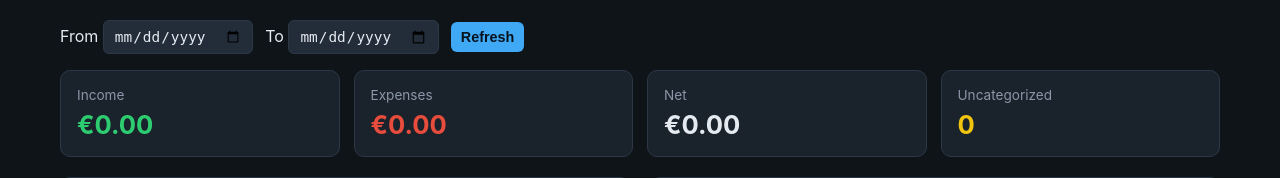
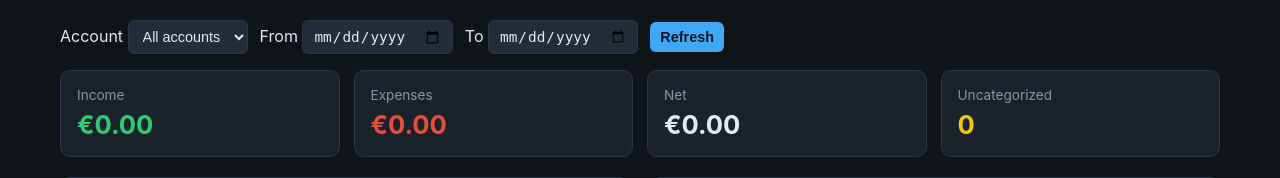
Before and after one commit to Thunderstriker/ha-money-manager, a Flask app: page / in a window 1280 px wide. Shown: the part 59-237 px from the top of the page. Run offline with Flask 3, Linux system fonts and the light colour scheme; data comes from the database, SQL or seed files in the repository; data that the repository does not hold is empty.

Commit message:
Add multi-account import, filters and account management

```diff
--- a/money_manager/app/main.py
+++ b/money_manager/app/main.py
@@ -189,6 +189,21 @@ def apply_rules():
 # Transactions
 # ---------------------------------------------------------------------------
 
+@app.route("/api/accounts", methods=["GET"])
+def list_accounts():
+    """List accounts already attached to transactions, including unassigned rows."""
+    conn = db.get_db()
+    rows = conn.execute(
+        """SELECT account, COUNT(*) AS count FROM transactions
+           GROUP BY account ORDER BY account"""
+    ).fetchall()
+    conn.close()
+    return jsonify([dict(r) for r in rows])
+
+
+def _normalize_account(value):
+    return "".join(value.split()).upper()
+
 def _build_filters(args):
     clauses = []
     params = []
@@ -203,6 +218,11 @@ def _build_filters(args):
         params.append(args["category_id"])
     if args.get("uncategorized") == "1":
         clauses.append("category_id IS NULL")
+    if args.get("account") == "__unassigned__":
+        clauses.append("account = ''")
+    elif args.get("account"):
+        clauses.append("account = ?")
+        params.append(args["account"])
     if args.get("search"):
         clauses.append("(description LIKE ? OR counterparty LIKE ?)")
         like = f"%{args['search']}%"
@@ -237,6 +257,10 @@ def list_transactions():
 @app.route("/api/transactions/<int:tx_id>", methods=["PUT"])
 def update_transaction(tx_id):
     data = request.get_json(force=True)
+    if "account" in data:
+        if not isinstance(data["account"], str):
+            return jsonify({"error": "account must be a string"}), 400
+        data["account"] = _normalize_account(data["account"])
     fields = []
     params = []
     for key in ("date", "amount", "description", "counterparty", "iban", "account", "category_id"):
@@ -271,11 +295,17 @@ def import_file():
     if "file" not in request.files:
         return jsonify({"error": "no file provided"}), 400
     file = request.files["file"]
+    account_override = request.form.get("account", "")
+    if account_override and not account_override.strip():
+        return jsonify({"error": "account must not be blank"}), 400
+    account_override = _normalize_account(account_override)
     raw = file.read()
     try:
         parsed = importers.parse_file(raw, file.filename)
     except Exception as exc:  # noqa: BLE001
         return jsonify({"error": f"could not parse file: {exc}"}), 400
+    for tx in parsed:
+        tx["account"] = account_override or _normalize_account(tx.get("account", ""))
 
     conn = db.get_db()
     rules = cat_engine.sorted_rules(conn.execute("SELECT * FROM rules").fetchall())
@@ -349,14 +379,17 @@ def export_csv():
 @app.route("/api/summary/monthly", methods=["GET"])
 def summary_monthly():
     """Income/expense totals per month (YYYY-MM)."""
+    where, params = _build_filters(request.args)
     conn = db.get_db()
     rows = conn.execute(
-        """SELECT substr(date, 1, 7) AS month,
+        f"""SELECT substr(date, 1, 7) AS month,
                   SUM(CASE WHEN amount > 0 THEN amount ELSE 0 END) AS income,
                   SUM(CASE WHEN amount < 0 THEN -amount ELSE 0 END) AS expense
            FROM transactions
+           {where}
            GROUP BY month
-           ORDER BY month ASC"""
+           ORDER BY month ASC""",
+        params,
     ).fetchall()
     conn.close()
     return jsonify([dict(r) for r in rows])
@@ -366,8 +399,7 @@ def summary_monthly():
 def summary_categories():
     """Expense totals per category, optionally filtered by date range / month."""
     where, params = _build_filters(request.args)
-    extra = "amount < 0" if not where else "amount < 0"
-    where_clause = f"{where} AND {extra}" if where else f"WHERE {extra}"
+    where_clause = f"{where} AND amount < 0" if where else "WHERE amount < 0"
     conn = db.get_db()
     rows = conn.execute(
         f"""SELECT COALESCE(categories.name, 'Uncategorized') AS category,
@@ -397,8 +429,9 @@ def summary_totals():
             {where}""",
         params,
     ).fetchone()
+    uncategorized_where = f"{where} AND category_id IS NULL" if where else "WHERE category_id IS NULL"
     uncategorized = conn.execute(
-        "SELECT COUNT(*) AS c FROM transactions WHERE category_id IS NULL"
+        f"SELECT COUNT(*) AS c FROM transactions {uncategorized_where}", params
     ).fetchone()["c"]
     conn.close()
     data = dict(row)
--- a/money_manager/app/static/js/app.js
+++ b/money_manager/app/static/js/app.js
@@ -3,6 +3,7 @@
   const api = (path) => `${BASE}${path}`;
 
   let categories = [];
+  let accounts = [];
   let txOffset = 0;
   const txLimit = 50;
   let monthlyChart = null;
@@ -26,17 +27,39 @@
     return n.toLocaleString(undefined, { style: "currency", currency: "EUR" });
   }
 
+  async function loadAccounts() {
+    accounts = await fetch(api("/api/accounts")).then((r) => r.json());
+    ["dash-account", "tx-account", "export-account"].forEach((id) => {
+      const select = document.getElementById(id);
+      const current = select.value;
+      select.replaceChildren(new Option("All accounts", ""));
+      accounts.forEach(({ account, count }) => {
+        select.add(new Option(`${account || "Unassigned"} (${count})`, account || "__unassigned__"));
+      });
+      select.value = [...select.options].some((option) => option.value === current) ? current : "";
+    });
+    const list = document.getElementById("known-accounts");
+    list.replaceChildren();
+    accounts.filter((item) => item.account).forEach(({ account }) => {
+      const option = document.createElement("option");
+      option.value = account;
+      list.appendChild(option);
+    });
+  }
+
   // ----------------------------------------------------------- dashboard --
   async function loadDashboard() {
     const from = document.getElementById("dash-from").value;
     const to = document.getElementById("dash-to").value;
     const qs = new URLSearchParams();
+    const account = document.getElementById("dash-account").value;
+    if (account) qs.set("account", account);
     if (from) qs.set("from", from);
     if (to) qs.set("to", to);
 
     const [totals, monthly, byCategory] = await Promise.all([
       fetch(api(`/api/summary/totals?${qs}`)).then((r) => r.json()),
-      fetch(api(`/api/summary/monthly`)).then((r) => r.json()),
+      fetch(api(`/api/summary/monthly?${qs}`)).then((r) => r.json()),
       fetch(api(`/api/summary/categories?${qs}`)).then((r) => r.json()),
     ]);
 
@@ -84,6 +107,7 @@
   }
 
   document.getElementById("dash-refresh").addEventListener("click", loadDashboard);
+  document.getElementById("dash-account").addEventListener("change", loadDashboard);
 
   // -------------------------------------------------------- transactions --
   async function loadCategoryOptionsForFilter() {
@@ -100,11 +124,13 @@
   async function loadTransactions() {
     const search = document.getElementById("tx-search").value;
     const categoryId = document.getElementById("tx-category-filter").value;
+    const account = document.getElementById("tx-account").value;
     const uncategorized = document.getElementById("tx-uncategorized-only").checked;
 
     const qs = new URLSearchParams();
     if (search) qs.set("search", search);
     if (categoryId) qs.set("category_id", categoryId);
+    if (account) qs.set("account", account);
     if (uncategorized) qs.set("uncategorized", "1");
     qs.set("limit", txLimit);
     qs.set("offset", txOffset);
@@ -136,16 +162,42 @@
         });
       });
 
-      tr.innerHTML = `
-        <td>${tx.date}</td>
-        <td>${tx.description || ""}</td>
-        <td>${tx.counterparty || ""}</td>
-        <td class="${amountClass}">${fmtMoney(tx.amount)}</td>
-        <td class="cat-cell"></td>
-        <td class="row-actions"><button class="danger" data-id="${tx.id}">Delete</button></td>
-      `;
-      tr.querySelector(".cat-cell").appendChild(catSelect);
-      tr.querySelector(".danger").addEventListener("click", async () => {
+      const addCell = (text) => {
+        const cell = tr.insertCell();
+        cell.textContent = text;
+        return cell;
+      };
+      addCell(tx.date);
+      const accountCell = addCell("");
+      const accountButton = document.createElement("button");
+      accountButton.textContent = tx.account || "Unassigned";
+      accountButton.title = "Click to change account";
+      accountButton.addEventListener("click", async () => {
+        const value = prompt("Account identifier (empty for unassigned):", tx.account || "");
+        if (value === null) return;
+        const response = await fetch(api(`/api/transactions/${tx.id}`), {
+          method: "PUT",
+          headers: { "Content-Type": "application/json" },
+          body: JSON.stringify({ account: value }),
+        });
+        if (!response.ok) {
+          alert("Could not change account.");
+          return;
+        }
+        await loadAccounts();
+        loadTransactions();
+        loadDashboard();
+      });
+      accountCell.appendChild(accountButton);
+      addCell(tx.description || "");
+      addCell(tx.counterparty || "");
+      addCell(fmtMoney(tx.amount)).className = amountClass;
+      addCell("").appendChild(catSelect);
+      const deleteButton = document.createElement("button");
+      deleteButton.className = "danger";
+      deleteButton.textContent = "Delete";
+      addCell("").appendChild(deleteButton);
+      deleteButton.addEventListener("click", async () => {
         if (!confirm("Delete this transaction?")) return;
         await fetch(api(`/api/transactions/${tx.id}`), { method: "DELETE" });
         loadTransactions();
@@ -158,6 +210,10 @@
   }
 
   document.getElementById("tx-refresh").addEventListener("click", () => {
+    txOffset = 0;
+    loadTransactions();
+  });
+  document.getElementById("tx-account").addEventListener("change", () => {
     txOffset = 0;
     loadTransactions();
   });
@@ -190,6 +246,8 @@
     }
     const formData = new FormData();
     formData.append("file", fileInput.files[0]);
+    const accountOverride = document.getElementById("import-account").value.trim();
+    if (accountOverride) formData.append("account", accountOverride);
     resultBox.textContent = "Importing...";
     try {
       const res = await fetch(api(`/api/import`), { method: "POST", body: formData }).then((r) => r.json());
@@ -199,6 +257,7 @@
         resultBox.textContent =
           `Imported ${res.inserted} new transaction(s), skipped ${res.duplicates} duplicate(s) ` +
           `out of ${res.total_parsed} parsed.`;
+        await loadAccounts();
         loadDashboard();
       }
     } catch (err) {
@@ -210,6 +269,8 @@
     const from = document.getElementById("export-from").value;
     const to = document.getElementById("export-to").value;
     const qs = new URLSearchParams();
+    const account = document.getElementById("export-account").value;
+    if (account) qs.set("account", account);
     if (from) qs.set("from", from);
     if (to) qs.set("to", to);
     window.location.href = api(`/api/export?${qs}`);
@@ -300,6 +361,7 @@
   (async function init() {
     categories = await fetch(api(`/api/categories`)).then((r) => r.json());
     await loadCategoryOptionsForFilter();
+    await loadAccounts();
     loadDashboard();
   })();
 })();
--- a/money_manager/app/templates/index.html
+++ b/money_manager/app/templates/index.html
@@ -22,6 +22,7 @@
     <!-- Dashboard -->
     <section id="tab-dashboard" class="tab-panel active">
       <div class="filter-bar">
+        <label>Account <select id="dash-account"><option value="">All accounts</option></select></label>
         <label>From <input type="date" id="dash-from" /></label>
         <label>To <input type="date" id="dash-to" /></label>
         <button id="dash-refresh">Refresh</button>
@@ -50,6 +51,7 @@
     <section id="tab-transactions" class="tab-panel">
       <div class="filter-bar">
         <input type="text" id="tx-search" placeholder="Search description / counterparty" />
+        <select id="tx-account"><option value="">All accounts</option></select>
         <select id="tx-category-filter"><option value="">All categories</option></select>
         <label><input type="checkbox" id="tx-uncategorized-only" /> Uncategorized only</label>
         <button id="tx-refresh">Search</button>
@@ -57,7 +59,7 @@
       </div>
       <table class="tx-table">
         <thead>
-          <tr><th>Date</th><th>Description</th><th>Counterparty</th><th>Amount</th><th>Category</th><th></th></tr>
+          <tr><th>Date</th><th>Account</th><th>Description</th><th>Counterparty</th><th>Amount</th><th>Category</th><th></th></tr>
         </thead>
         <tbody id="tx-rows"></tbody>
       </table>
@@ -72,14 +74,17 @@
     <section id="tab-importexport" class="tab-panel">
       <div class="panel-box">
         <h3>Import transactions</h3>
-        <p>Supports CSV exports from most banks (ING, ABN AMRO, Rabobank, bunq, ...) and ISO 20022 <code>camt.053</code> XML statements.</p>
+        <p>Supports CSV, Argenta XLSX, and ISO 20022 <code>camt.053</code> XML statements. The account in the file is used unless you specify an override below.</p>
         <input type="file" id="import-file" accept=".csv,.xml,.txt,.xlsx,.xls" />
+        <label>Account override (optional) <input type="text" id="import-account" list="known-accounts" placeholder="e.g. BE12345678901234" autocomplete="off" /></label>
+        <datalist id="known-accounts"></datalist>
         <button id="import-btn">Import</button>
         <div id="import-result" class="result-box"></div>
       </div>
       <div class="panel-box">
         <h3>Export transactions</h3>
-        <p>Export the currently filtered set of transactions (date range below) to CSV.</p>
+        <p>Export transactions for one account or all accounts to CSV.</p>
+        <label>Account <select id="export-account"><option value="">All accounts</option></select></label>
         <label>From <input type="date" id="export-from" /></label>
         <label>To <input type="date" id="export-to" /></label>
         <button id="export-btn">Download CSV</button>
--- a/money_manager/config.yaml
+++ b/money_manager/config.yaml
@@ -1,5 +1,5 @@
 name: "Money Manager"
-version: "0.1.1"
+version: "0.2.0"
 slug: "money_manager"
 description: "Import, categorize and visualize your online banking transactions"
 url: "https://github.com/Thunderstriker/ha-money-manager/tree/main/money_manager"
```
Also changed, not shown: money_manager/DOCS.md (+16 -1 lines), money_manager/app/test_accounts.py (added, +94 -0 lines), money_manager/CHANGELOG.md.
